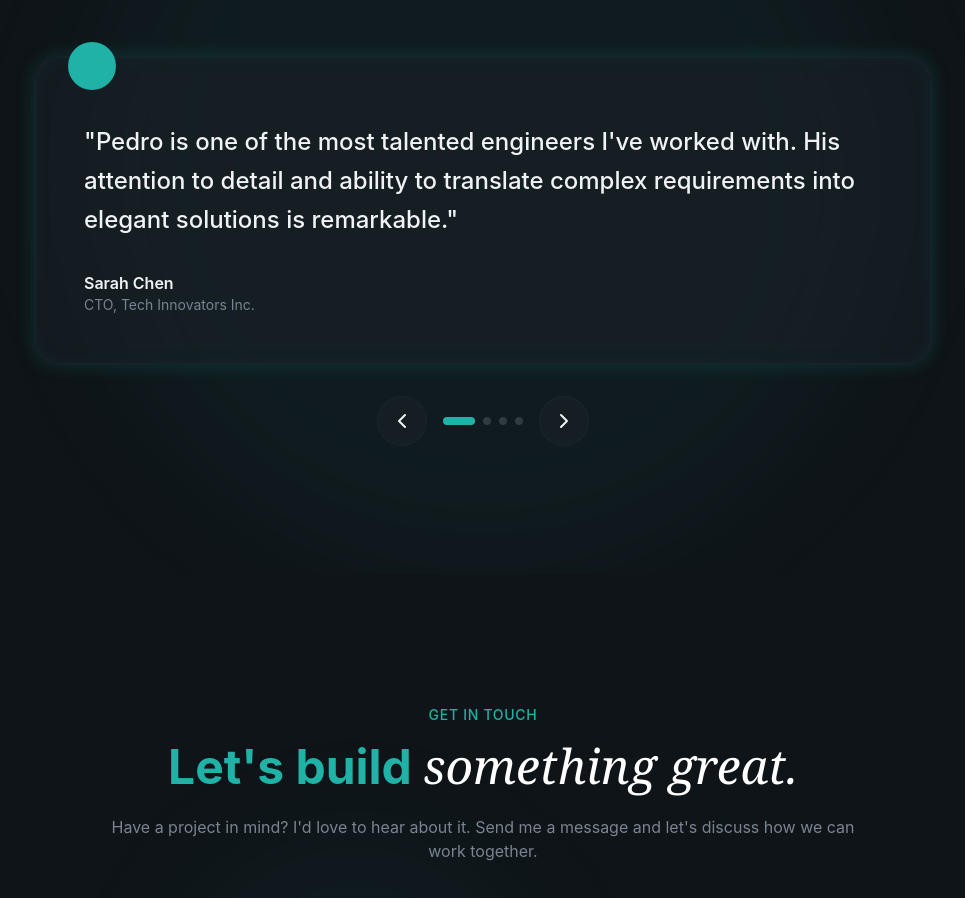
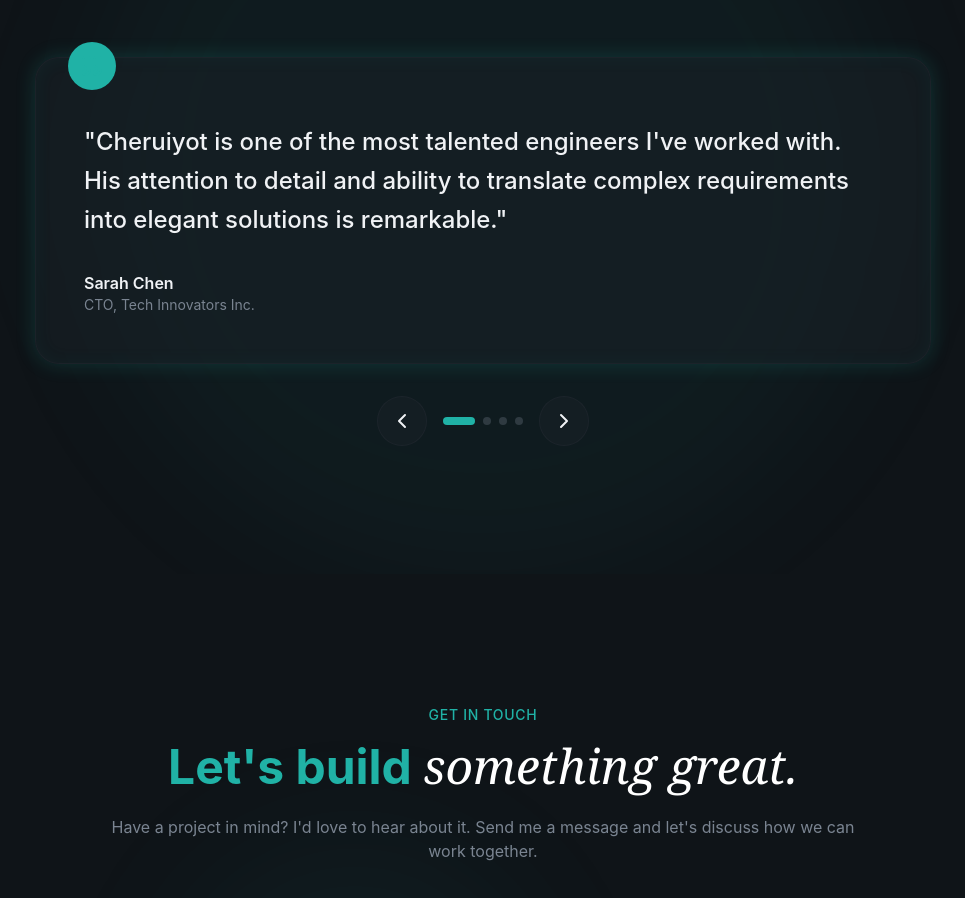
Before and after one commit to Cheruiyotki/react-portfolio-, a React (Vite) app: page / in a window 1280 px wide. Shown: the part 6483-7381 px from the top of the page, without its empty margins (157-1122 px from the left). Built offline with nearby package versions, Linux system fonts and the light colour scheme.

Commit message:
some changes

```diff
--- a/src/sections/Testimonals.jsx
+++ b/src/sections/Testimonals.jsx
@@ -4,21 +4,21 @@ import { useState } from "react";
 const testimonials = [
   {
     quote:
-      "Pedro is one of the most talented engineers I've worked with. His attention to detail and ability to translate complex requirements into elegant solutions is remarkable.",
+      "Cheruiyot is one of the most talented engineers I've worked with. His attention to detail and ability to translate complex requirements into elegant solutions is remarkable.",
     author: "Sarah Chen",
     role: "CTO, Tech Innovators Inc.",
 
   },
   {
     quote:
-      "Working with Pedro was a game-changer for our project. He delivered ahead of schedule with code quality that set a new standard for our team.",
+      "Working with Cheruiyot  was a game-changer for our project. He delivered ahead of schedule with code quality that set a new standard for our team.",
     author: "Michael Rodriguez",
     role: "Product Manager, Digital Solutions",
 
   },
   {
     quote:
-      "Pedro's expertise in React and TypeScript helped us rebuild our entire frontend in record time. His architectural decisions continue to pay dividends.",
+      "Cheruiyot's expertise in React and TypeScript helped us rebuild our entire frontend in record time. His architectural decisions continue to pay dividends.",
     author: "Emily Watson",
     role: "Engineering Lead, StartUp Labs",
 
```
